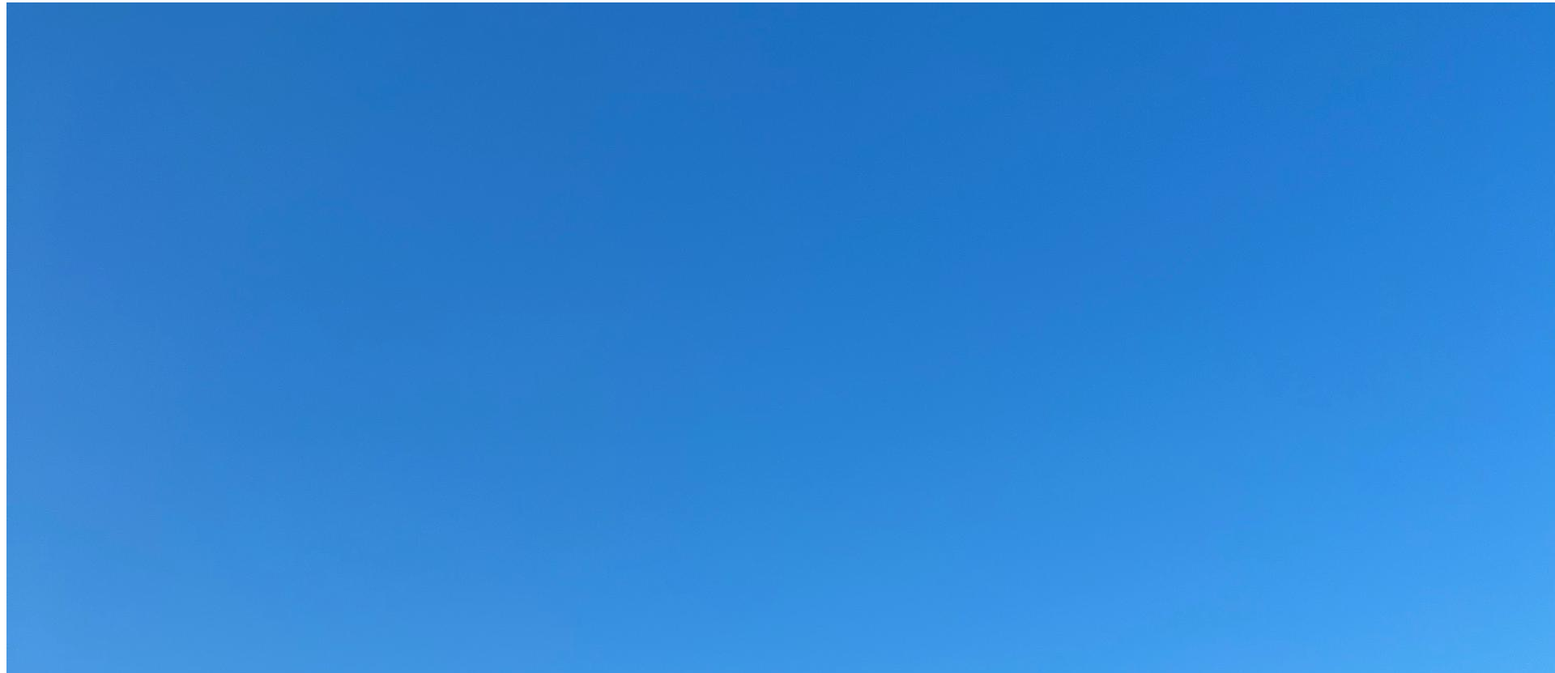
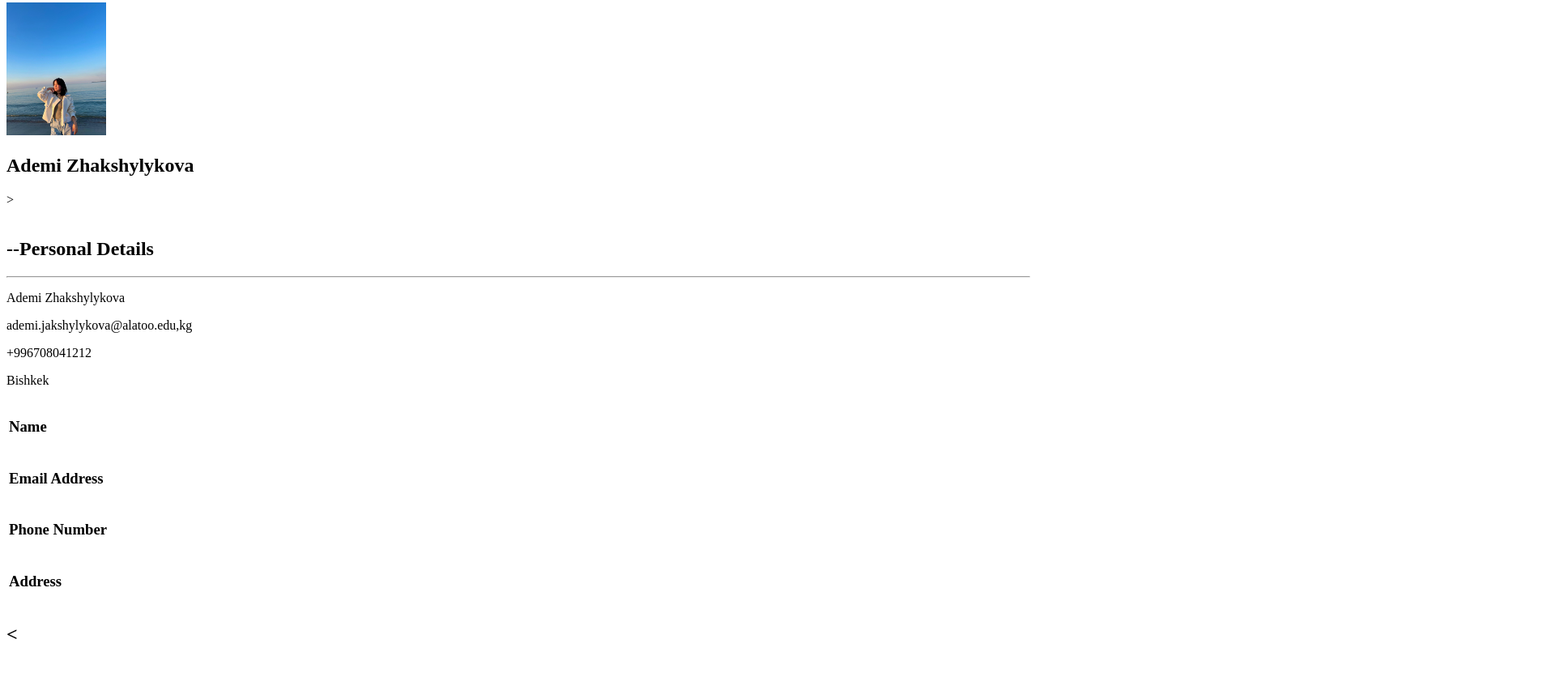
Before and after one commit to ademijakshylykova/ademijakshylykova.github.io, a plain HTML site: page index.html in a window 1280 px wide. Shown: the part 5-836 px from the top of the page at 81% size, 1920 px wide, since content can reach past the window. Drawn offline with Linux system fonts and the light colour scheme; files whose address does not match are found by name.

Commit message:
Ваше сообщение для коммита

```diff
--- a/index.html
+++ b/index.html
@@ -2,22 +2,70 @@
 <html lang="ru">
 <head>
     <meta charset="UTF-8">
+    <meta http-equiv="X-UA-Compatible" content="IE-edge">
     <meta name="viewport" content="width=device-width, initial-scale=1.0">
     <link rel="stylesheet" href="./style.css">
     <title>Document</title>
 </head>
-<body>
+<section>
     <script src="script.js"></script>
     <!--header-->
     <header>
         </table>
             </tr>
                 <td>
-                    <img src="C:\Users\ASUS\Desktop\Front\img\Изображение WhatsApp 2024-09-25 в 11.33.22_a2642a3b.jpg" alt="my photo">
+                    <img src="C:\Users\ASUS\Desktop\Front\img\Изображение WhatsApp 2024-09-25 в 11.33.22_a2642a3b.jpg" alt="my photo"
+                width = "123px">
                 </td>
-                <td></td>
+                <td>
+                    <h1> Ademi Zhakshylykova</h1>>
+                </td>
             </tr>
         </table>
     </header>
+    <br>
+    <!--Personal Details-->
+    </section>
+    <h2>--Personal Details</h2>
+    <hr>
+    <table>
+        <tr>
+            <td>
+                <h3>Name</h3>
+            </td>
+            </tr>
+                    <p>Ademi Zhakshylykova</p>
+                </td>
+                </tr>
+                <tr>
+            <td>
+                <h3>Email Address</h3>
+            </td>
+            </tr>
+                    <p>ademi.jakshylykova@alatoo.edu,kg</p>
+                </td>
+                </tr>
+            <tr>
+            <td>
+                <h3>Phone Number</h3>
+            </td>
+            </tr>
+                    <p>+996708041212</p>
+                </td>
+                </tr>
+        <tr>
+            <td>
+                <h3>Address</h3>
+            </td>
+            </tr>
+                    <p>Bishkek</p>
+                </td>
+                </tr>
+            </table>
+        </section>
+        <!--summary-->
+        <section>
+            <h2><</h2>
+        </section>
 </body>
 </html>
```
